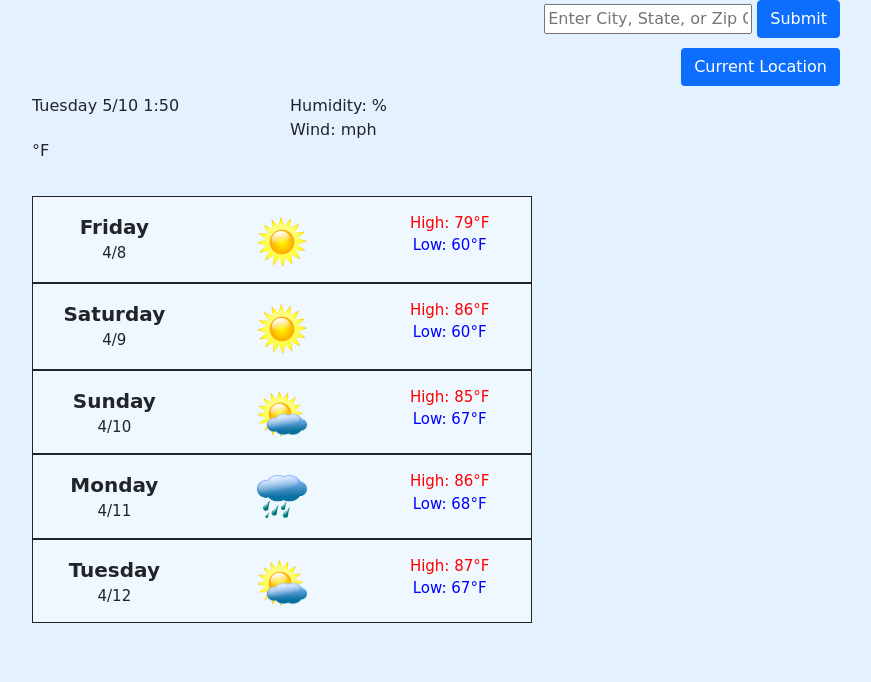
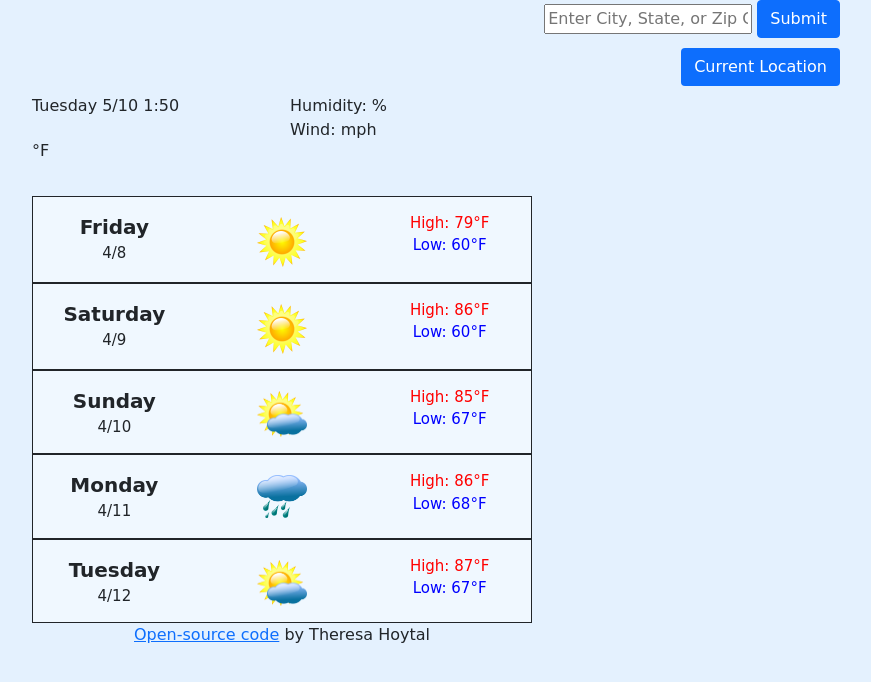
Before and after one commit to thoytal/weather-app, a plain HTML site: page index.html in a window 1280 px wide. Shown: the whole page, without its empty margins (358-1229 px from the left). Drawn offline with nearby package versions, Linux system fonts and the light colour scheme; no server answers.

Commit message:
added open source code link

```diff
--- a/index.html
+++ b/index.html
@@ -82,6 +82,12 @@
         <li class="low">Low: 67°F</li>
       </ul>
     </div>
+    <p>
+      <a href="https://github.com/thoytal/weather-app" target="_blank"
+        >Open-source code</a
+      >
+      by Theresa Hoytal
+    </p>
   </body>
   <script src="src/index.js"></script>
 </html>
--- a/src/style.css
+++ b/src/style.css
@@ -39,6 +39,12 @@ ul {
   list-style: none;
   text-align: left;
   padding-left: 0px;
+}
+
+p {
+  display: block;
+  text-align: center;
+  cursor: pointer;
 }
 
 .current {
```
